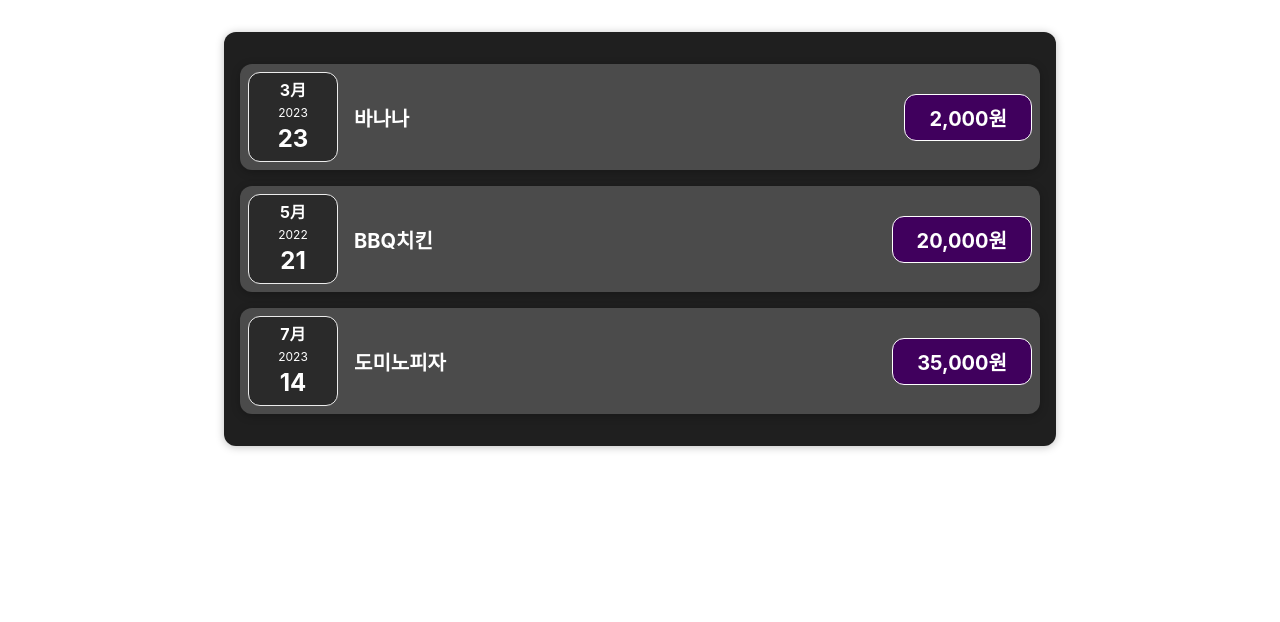
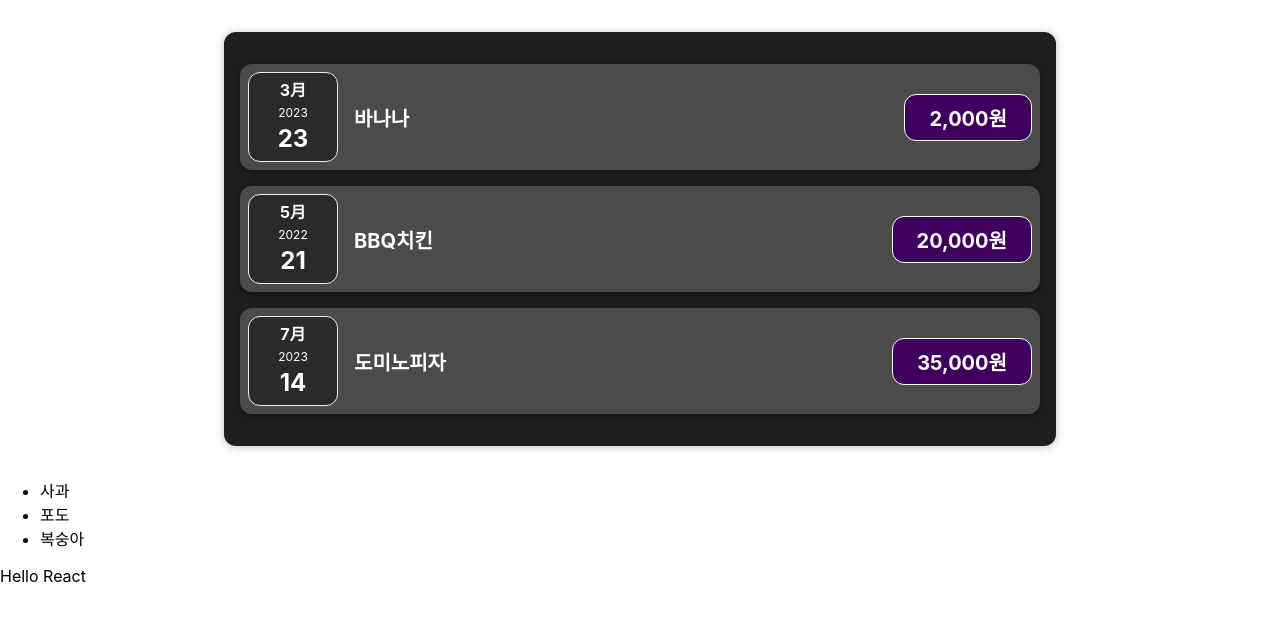
Before and after one commit to Ajeabal/react-study202308, a React (Create React App) app: page / in a window 1280 px wide. Shown: the top 622 px of the page. Built offline with nearby package versions, Linux system fonts and the light colour scheme.

Commit message:
props children 학습

```diff
--- a/src/App.js
+++ b/src/App.js
@@ -1,6 +1,6 @@
 import React from "react";
-import ExpenseItem from "./components/ExpenseItem";
 import ExpenseList from "./components/ExpenseList";
+import Hello from "./Hello";
 
 const App = () => {
   const expenses = [
@@ -21,7 +21,18 @@ const App = () => {
     },
   ];
 
-  return <ExpenseList items={expenses}/>;
+  return (
+    <>
+      <ExpenseList items={expenses} />
+      <Hello>
+        <ul>
+          <li>사과</li>
+          <li>포도</li>
+          <li>복숭아</li>
+        </ul>
+      </Hello>
+    </>
+  );
 };
 
 export default App;
--- a/src/Hello.js
+++ b/src/Hello.js
@@ -1,7 +1,14 @@
 import React from "react";
 
-const Hello = () => {
-  return <div>Hello React</div>;
+const Hello = (props) => {
+  console.log("Hello Component");
+  console.log(props);
+  return (
+    <div>
+      {props.children}
+      Hello React
+    </div>
+  );
 };
 
 export default Hello;
--- a/src/components/ExpenseItem.js
+++ b/src/components/ExpenseItem.js
@@ -2,6 +2,7 @@ import React from "react";
 // css 로딩
 import "./ExpenseItem.css";
 import ExpenseDate from "./ExpenseDate";
+import Card from "./UI/Card";
 
 const ExpenseItem = ({ title, price: propsPrice, date }) => {
   //   한 자리 숫자를 2자리 숫자로 변환하는 함수
@@ -20,6 +21,7 @@ const ExpenseItem = ({ title, price: propsPrice, date }) => {
   const formattedPrice = new Intl.NumberFormat("ko-KR").format(propsPrice);
 
   return (
+    <Card className="circle">
       <div className="expense-item">
         <ExpenseDate date={date} />
         <div className="expense-item__description">
@@ -27,6 +29,7 @@ const ExpenseItem = ({ title, price: propsPrice, date }) => {
           <div className="expense-item__price">{formattedPrice}원</div>
         </div>
       </div>
+    </Card>
   );
 };
 
--- /dev/null
+++ b/src/components/UI/Card.css
@@ -0,0 +1,4 @@
+.card {
+    border-radius: 12px;
+    box-shadow: 0 1px 8px rgba(0, 0, 0, 0.25);
+  }
--- /dev/null
+++ b/src/components/UI/Card.js
@@ -0,0 +1,9 @@
+import React from "react";
+import "./Card.css";
+
+const Card = ({ children, className }) => {
+  const madeClass = "card" + className;
+  return <div className={"card"}>{children}</div>;
+};
+
+export default Card;
```
Lines whose indentation alone changed are shown as unchanged.
